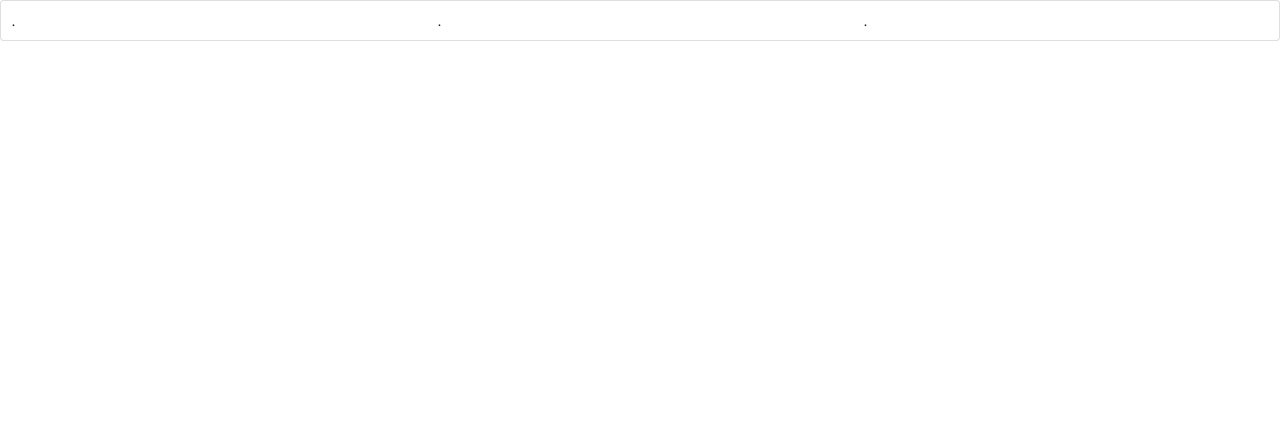
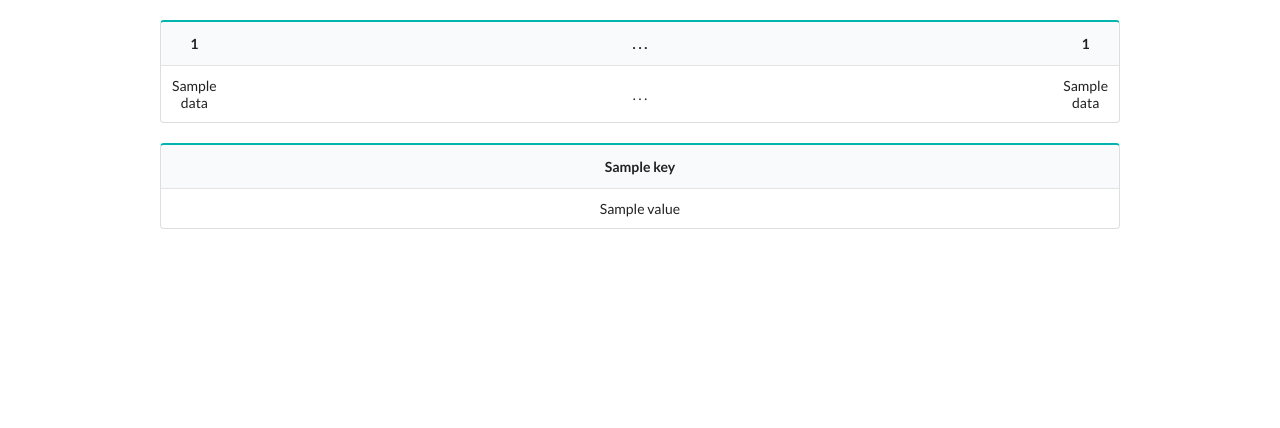
Before and after one commit to MahtaFetrat/Time-Series-Analysis-Tool, a Django app: template tsa/templates/tsa/visualization.html in a window 1280 px wide. Shown: the top 428 px of the page. Before the commit the page ends 41 px from the top, so only its background shows below. Run offline with Django 4.2, Linux system fonts and the light colour scheme; the template is opened without the code that fills it: most values are stand-ins (such as "Sample title", 1, 10 or a date in 2020).

Commit message:
add data summary

```diff
--- /dev/null
+++ b/tsa/static/tsa/styles/visualization.css
@@ -0,0 +1,17 @@
+.table-container {
+    display: flex;
+    justify-content: center;
+    margin-top: 20px;
+}
+
+tr  {
+    width: 100%;
+}
+
+td {
+    width: 0%;
+}
+
+.dots {
+    width: 100%;
+}
--- a/tsa/templates/tsa/visualization.html
+++ b/tsa/templates/tsa/visualization.html
@@ -1,20 +1,49 @@
 {% load static %}
 <link type="text/css" rel="stylesheet" href="{% static 'tsa/styles/semantic.css' %}">
+<link type="text/css" rel="stylesheet" href="{% static 'tsa/styles/visualization.css' %}">
 
-<table style="width:100%" class="ui table">
-    <tr>
-        {% for e in request.session.df %}
-            {% if forloop.counter < 5 %}
-            <td>{{ e }}</td>
-            {% endif %}
-        {% endfor %}
-        <td>.</td>
-        <td>.</td>
-        <td>.</td>
-        {% for e in request.session.df %}
-            {% if forloop.counter > request.session.df|length|add:-5 %}
-            <td>{{ e }}</td>
-            {% endif %}
-        {% endfor %}
-    </tr>
-</table>
+<div class="table-container">
+    <table class="ui teal table" style="width: 75%">
+        <thead>
+            <tr>
+                {% for index in start_indices %}
+                    <th class="center aligned">{{ index }}</th>
+                {% endfor %}
+                    <th class="center aligned dots">. . .</th>
+                {% for index in end_indices %}
+                    <th class="center aligned">{{ index }}</th>
+                {% endfor %}
+            </tr>
+        </thead>
+        <tbody>
+            <tr>
+                {% for data in start_data %}
+                    <td class="center aligned">{{ data }}</td>
+                {% endfor %}
+                    <td class="center aligned dots">. . .</td>
+                {% for data in end_data %}
+                    <td class="center aligned">{{ data }}</td>
+                {% endfor %}
+            </tr>
+        </tbody>
+    </table>
+</div>
+
+<div class="table-container">
+    <table class="ui teal table" style="width: 75%">
+        <thead>
+            <tr>
+                {% for key in summary.keys %}
+                    <th class="center aligned">{{ key }}</th>
+                {% endfor %}
+            </tr>
+        </thead>
+        <tbody>
+            <tr>
+                {% for value in summary.values %}
+                    <td class="center aligned">{{ value }}</td>
+                {% endfor %}
+            </tr>
+        </tbody>
+    </table>
+</div>
```
Also changed, not shown: tsa/views.py (+24 -1 lines).
